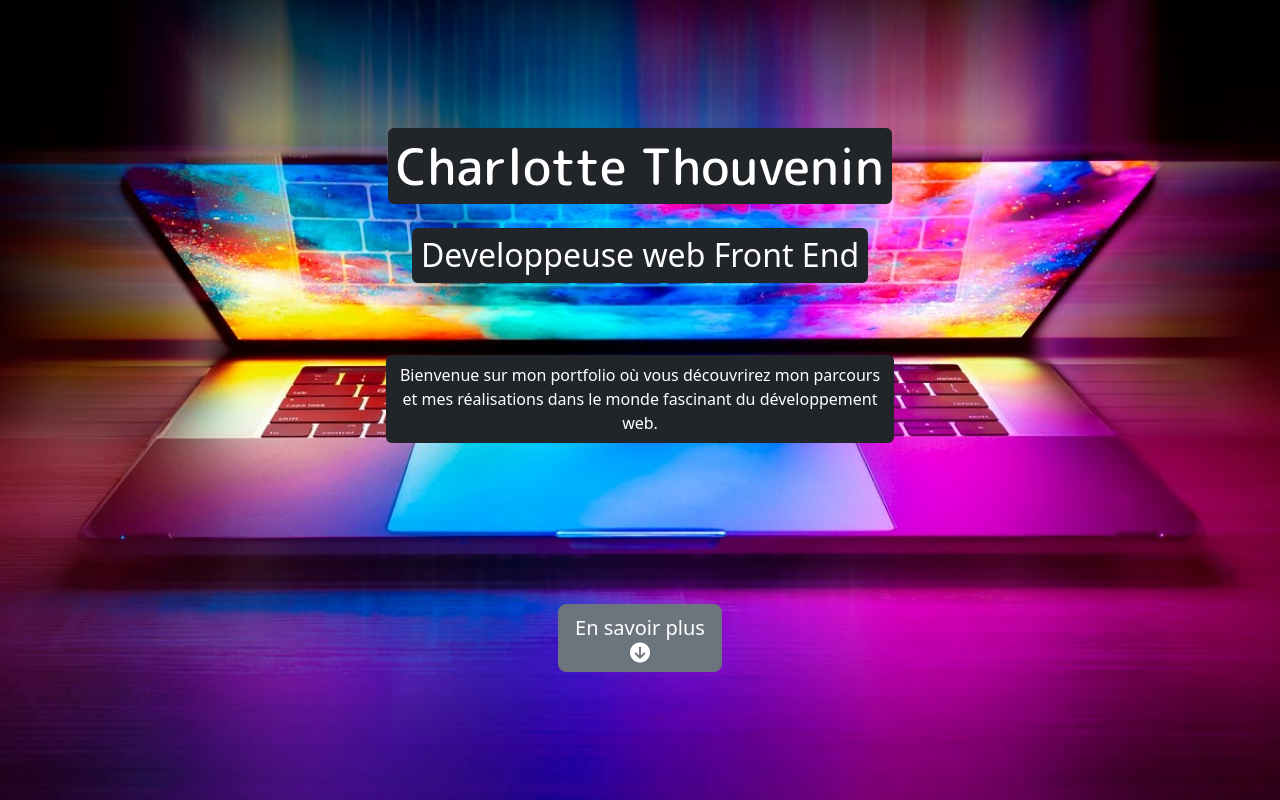
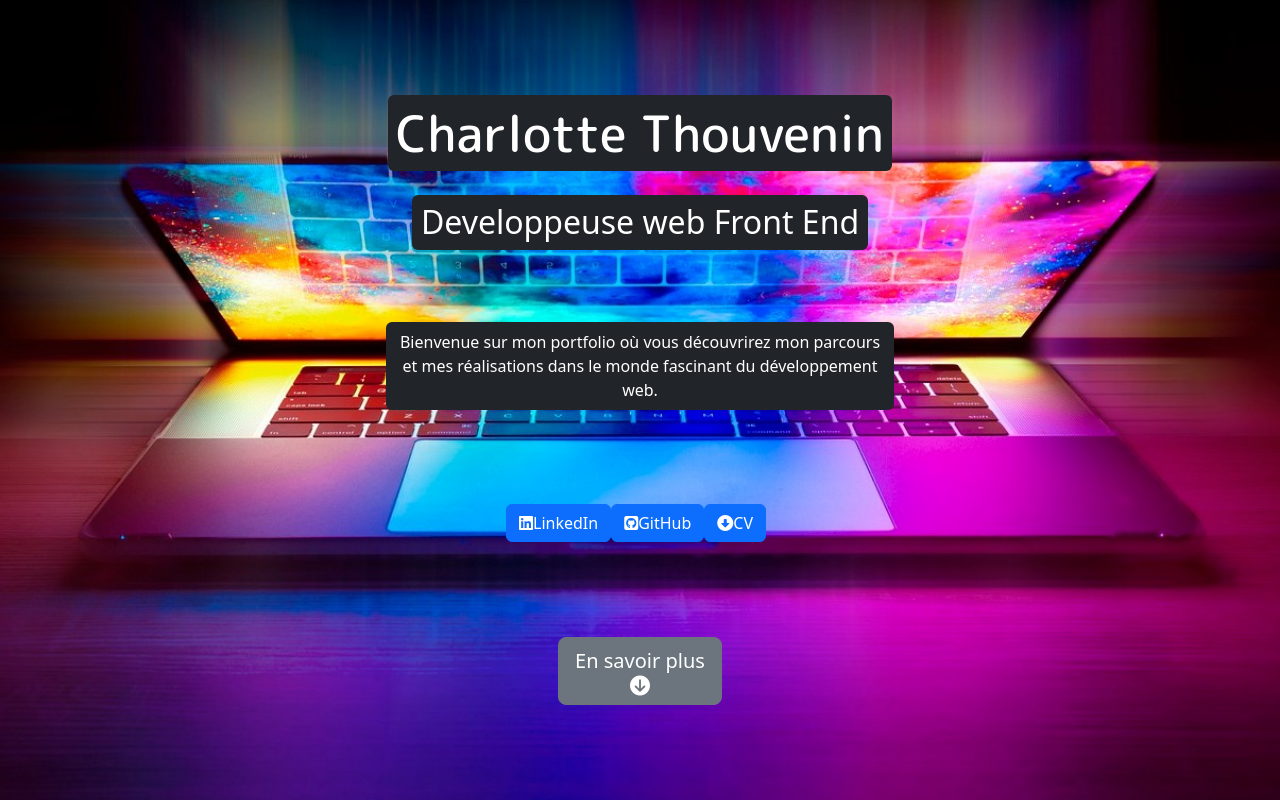
Before and after one commit to CharlotteThouvenin/Portfolio-Charlotte-Thouvenin, a React (Create React App) app: page / in a window 1280 px wide. Shown: the top 800 px of the page. Built offline with nearby package versions, Linux system fonts and the light colour scheme.

Commit message:
download pdf

```diff
--- a/src/Sections/Header/index.js
+++ b/src/Sections/Header/index.js
@@ -7,6 +7,7 @@ import SwitchLang from '../../Components/SwitchLang/SwitchLang';
 import { UpButton } from '../../Components/Return';
 import traduction from "./traduction";
 import { LanguageContext } from "../../contextLang";
+
 
 function Header() {
     const { language } = useContext(LanguageContext);
@@ -59,6 +60,7 @@ function Header() {
                     </Navbar.Offcanvas>
                     <SwitchLang />
                     <UpButton />
+
                 </Container>
             </Navbar>
         </div>
--- a/src/Sections/Loader/index.js
+++ b/src/Sections/Loader/index.js
@@ -6,6 +6,8 @@ import Button from 'react-bootstrap/Button';
 
 
 import "./style.scss"
+
+
 
 export default function Welcome() {
     const { language } = useContext(LanguageContext);
@@ -34,6 +36,17 @@ export default function Welcome() {
                     <div className="welcome-text w-50 mx-auto text-center bg-dark p-2 rounded">{traduction[language].bannerText}</div>
                 </div>
             </div>
+            <div>
+                <Button>
+                    <i className="fa-brands fa-linkedin"></i><span>LinkedIn</span>
+                </Button>
+                <Button>
+                    <i class="fa-brands fa-square-github"></i><span>GitHub</span>
+                </Button>
+                <Button className="me-2" href="./Charlotte_Thouvenin_CV.pdf" download="Charlotte_Thouvenin_CV.pdf">
+                    <i class="fa-solid fa-circle-down"></i><span>CV</span>
+                </Button>
+            </div>
 
             <div className="d-flex justify-content-center align-items-center pb-5">
                 <Button variant="secondary" size="lg" className="d-flex flex-column align-items-center button learnMore" href="#portfolio">
```
Also changed, not shown: 1 other file (tests, documents, lock files or other folders).
